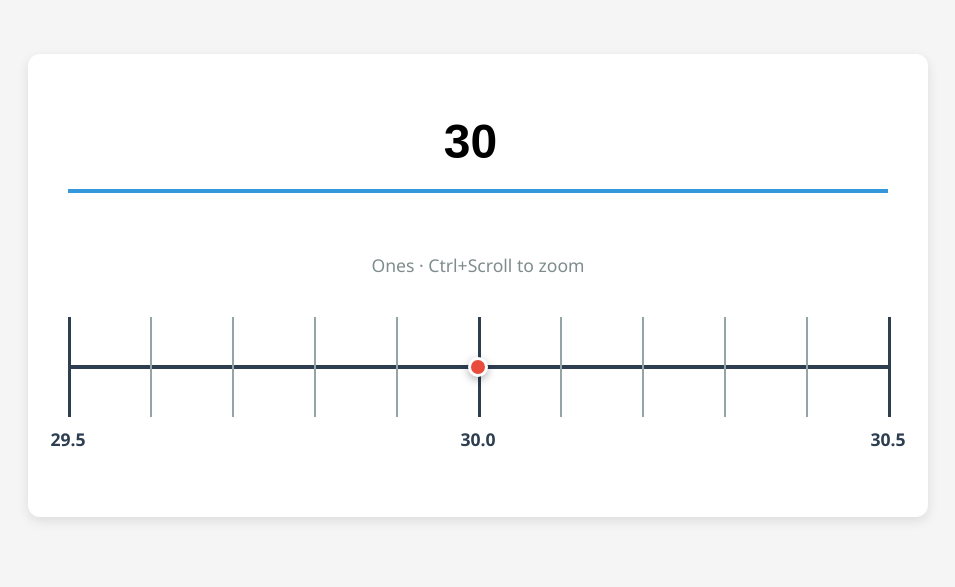
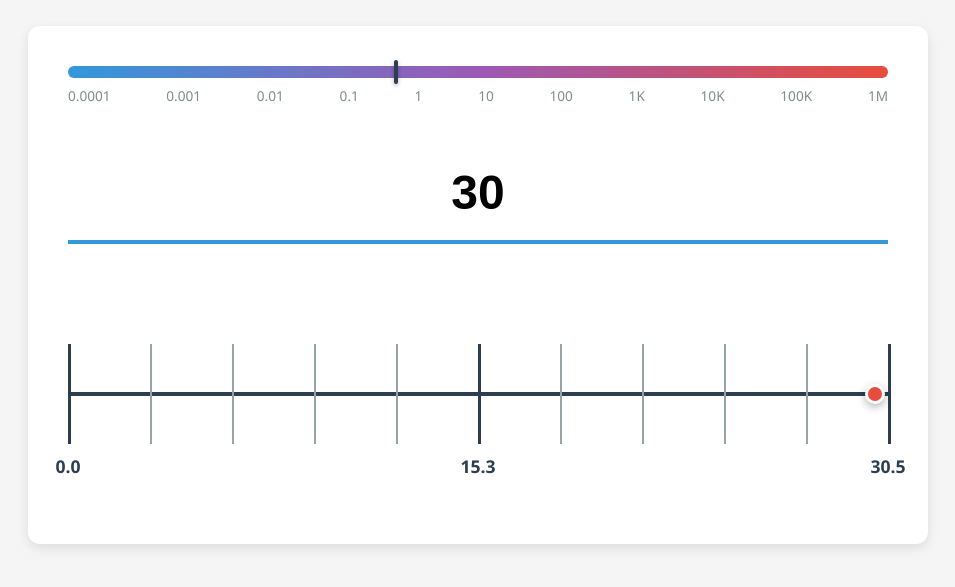
Before and after one commit to MrH-SWES/Zooming-Number-Line, a plain HTML site: page index.html in a window 1280 px wide. Shown: the part 115-702 px from the top of the page, without its empty margins (162-1117 px from the left). Drawn offline with Linux system fonts and the light colour scheme.

Commit message:
Update index.html

```diff
--- a/index.html
+++ b/index.html
@@ -30,6 +30,36 @@
             box-shadow: 0 4px 12px rgba(0,0,0,0.1);
         }
 
+        .zoom-bar-container {
+            margin-bottom: 40px;
+        }
+
+        .zoom-bar {
+            position: relative;
+            height: 12px;
+            background: linear-gradient(to right, #3498db, #9b59b6, #e74c3c);
+            border-radius: 6px;
+            margin-bottom: 8px;
+        }
+
+        .zoom-indicator {
+            position: absolute;
+            top: -6px;
+            width: 4px;
+            height: 24px;
+            background: #2c3e50;
+            border-radius: 2px;
+            transition: left 0.3s ease;
+            box-shadow: 0 2px 4px rgba(0,0,0,0.3);
+        }
+
+        .zoom-labels {
+            display: flex;
+            justify-content: space-between;
+            font-size: 0.85rem;
+            color: #7f8c8d;
+        }
+
         input[type="number"] {
             width: 100%;
             padding: 20px;
@@ -47,11 +77,14 @@
             border-bottom-color: #2980b9;
         }
 
-        .zoom-level {
-            text-align: center;
-            font-size: 1.1rem;
-            color: #7f8c8d;
-            margin-bottom: 30px;
+        /* Remove spinner buttons */
+        input[type="number"]::-webkit-inner-spin-button,
+        input[type="number"]::-webkit-outer-spin-button {
+            -webkit-appearance: none;
+            margin: 0;
+        }
+        input[type="number"] {
+            -moz-appearance: textfield;
         }
 
         .number-line-container {
@@ -115,14 +148,35 @@
                 font-size: 2rem;
                 padding: 15px;
             }
+
+            .zoom-labels {
+                font-size: 0.7rem;
+            }
         }
     </style>
 </head>
 <body>
     <div class="container">
-        <input type="number" id="numberInput" step="any" value="30" placeholder="0">
+        <div class="zoom-bar-container">
+            <div class="zoom-bar">
+                <div class="zoom-indicator" id="zoomIndicator"></div>
+            </div>
+            <div class="zoom-labels">
+                <span>0.0001</span>
+                <span>0.001</span>
+                <span>0.01</span>
+                <span>0.1</span>
+                <span>1</span>
+                <span>10</span>
+                <span>100</span>
+                <span>1K</span>
+                <span>10K</span>
+                <span>100K</span>
+                <span>1M</span>
+            </div>
+        </div>
 
-        <div class="zoom-level" id="zoomLevel">Ones · Ctrl+Scroll to zoom</div>
+        <input type="number" id="numberInput" step="any" value="30" placeholder="0" min="0">
 
         <div class="number-line-container" id="numberLineContainer">
             <div class="number-line" id="numberLine"></div>
@@ -131,31 +185,36 @@
 
     <script>
         const ZOOM_LEVELS = [
-            { name: 'Millions', step: 1000000, decimals: 0 },
+            { name: 'Ten Thousandths', step: 0.0001, decimals: 5 },
+            { name: 'Thousandths', step: 0.001, decimals: 4 },
+            { name: 'Hundredths', step: 0.01, decimals: 3 },
+            { name: 'Tenths', step: 0.1, decimals: 2 },
+            { name: 'Ones', step: 1, decimals: 1 },
+            { name: 'Tens', step: 10, decimals: 0 },
+            { name: 'Hundreds', step: 100, decimals: 0 },
+            { name: 'Thousands', step: 1000, decimals: 0 },
+            { name: 'Ten Thousands', step: 10000, decimals: 0 },
             { name: 'Hundred Thousands', step: 100000, decimals: 0 },
-            { name: 'Ten Thousands', step: 10000, decimals: 0 },
-            { name: 'Thousands', step: 1000, decimals: 0 },
-            { name: 'Hundreds', step: 100, decimals: 0 },
-            { name: 'Tens', step: 10, decimals: 0 },
-            { name: 'Ones', step: 1, decimals: 1 },
-            { name: 'Tenths', step: 0.1, decimals: 2 },
-            { name: 'Hundredths', step: 0.01, decimals: 3 },
-            { name: 'Thousandths', step: 0.001, decimals: 4 },
-            { name: 'Ten Thousandths', step: 0.0001, decimals: 5 }
+            { name: 'Millions', step: 1000000, decimals: 0 }
         ];
 
-        let currentZoomIndex = 6;
+        let currentZoomIndex = 4;
         let currentValue = 30;
         let lastTouchDistance = null;
 
         const numberInput = document.getElementById('numberInput');
         const numberLine = document.getElementById('numberLine');
         const numberLineContainer = document.getElementById('numberLineContainer');
-        const zoomLevel = document.getElementById('zoomLevel');
+        const zoomIndicator = document.getElementById('zoomIndicator');
 
         numberInput.addEventListener('input', () => {
-            currentValue = parseFloat(numberInput.value) || 0;
-            updateNumberLine();
+            const val = parseFloat(numberInput.value);
+            if (val >= 0 || numberInput.value === '') {
+                currentValue = val || 0;
+                updateNumberLine();
+            } else {
+                numberInput.value = currentValue;
+            }
         });
 
         // Ctrl+Scroll zoom
@@ -215,12 +274,16 @@
             const step = zoom.step;
             const decimals = zoom.decimals;
 
-            // Center the value on the number line
-            const min = currentValue - step / 2;
+            // Update zoom indicator position (0 = leftmost, 10 = rightmost)
+            const indicatorPosition = (currentZoomIndex / (ZOOM_LEVELS.length - 1)) * 100;
+            zoomIndicator.style.left = `calc(${indicatorPosition}% - 2px)`;
+
+            // Number line from 0 to (currentValue + half step)
+            const min = 0;
             const max = currentValue + step / 2;
 
-            // Update zoom level display
-            zoomLevel.textContent = `${zoom.name} · Ctrl+Scroll to zoom`;
+            // Calculate position of red dot
+            const dotPosition = (currentValue / max) * 100;
 
             // Draw 11 ticks
             for (let i = 0; i <= 10; i++) {
@@ -236,7 +299,7 @@
                 numberLine.appendChild(tick);
             }
 
-            // Label left, center, right
+            // Label left (0), middle, right
             [0, 5, 10].forEach(i => {
                 const value = min + (max - min) * (i / 10);
                 const position = (i / 10) * 100;
@@ -245,7 +308,7 @@
                 label.className = 'tick-label';
                 label.style.left = position + '%';
 
-                if (decimals === 0 && Math.abs(value) >= 1000) {
+                if (decimals === 0 && value >= 1000) {
                     label.textContent = value.toLocaleString(undefined, {maximumFractionDigits: 0});
                 } else {
                     label.textContent = value.toFixed(decimals);
@@ -254,9 +317,10 @@
                 numberLine.appendChild(label);
             });
 
-            // Ghost dot always centered
+            // Ghost dot at value position
             const ghostDot = document.createElement('div');
             ghostDot.className = 'ghost-dot';
+            ghostDot.style.left = dotPosition + '%';
             numberLine.appendChild(ghostDot);
         }
 
```
